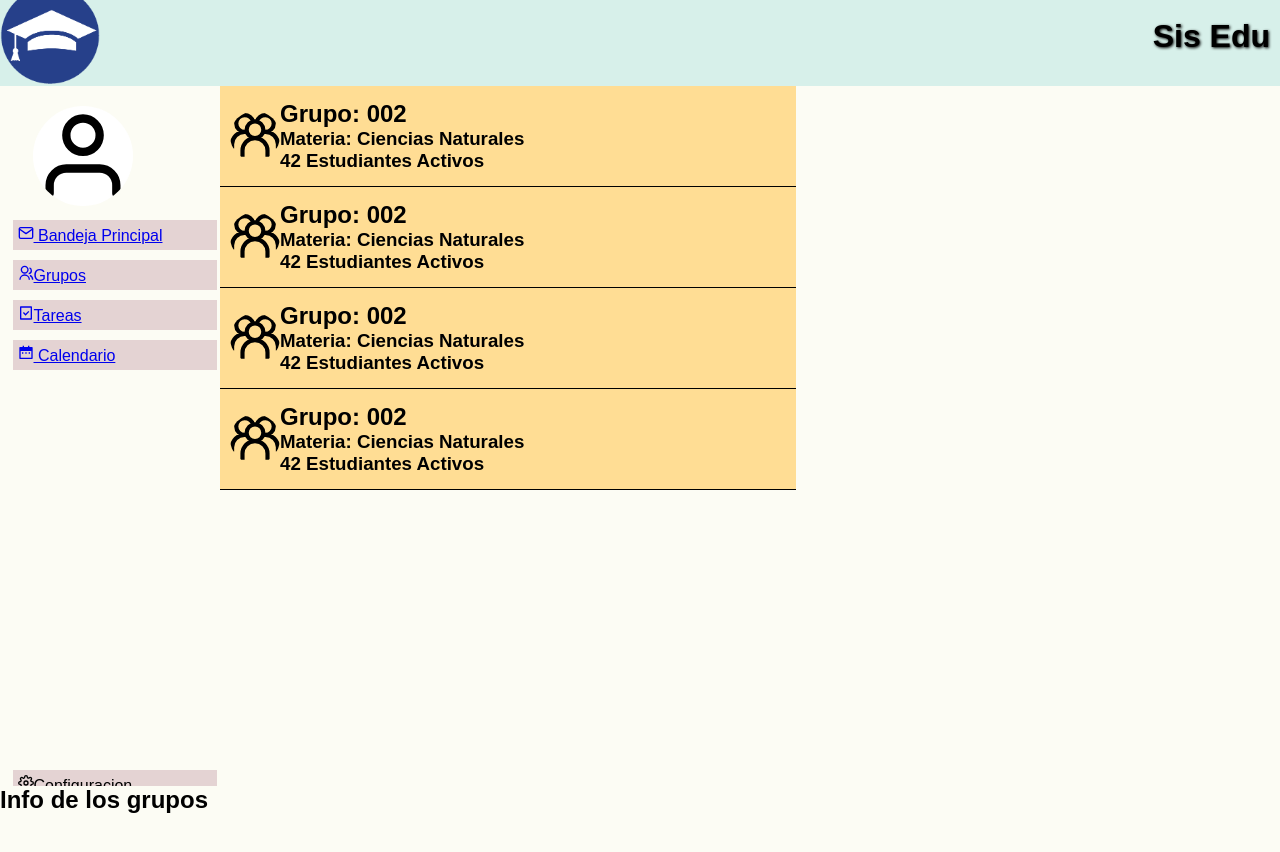
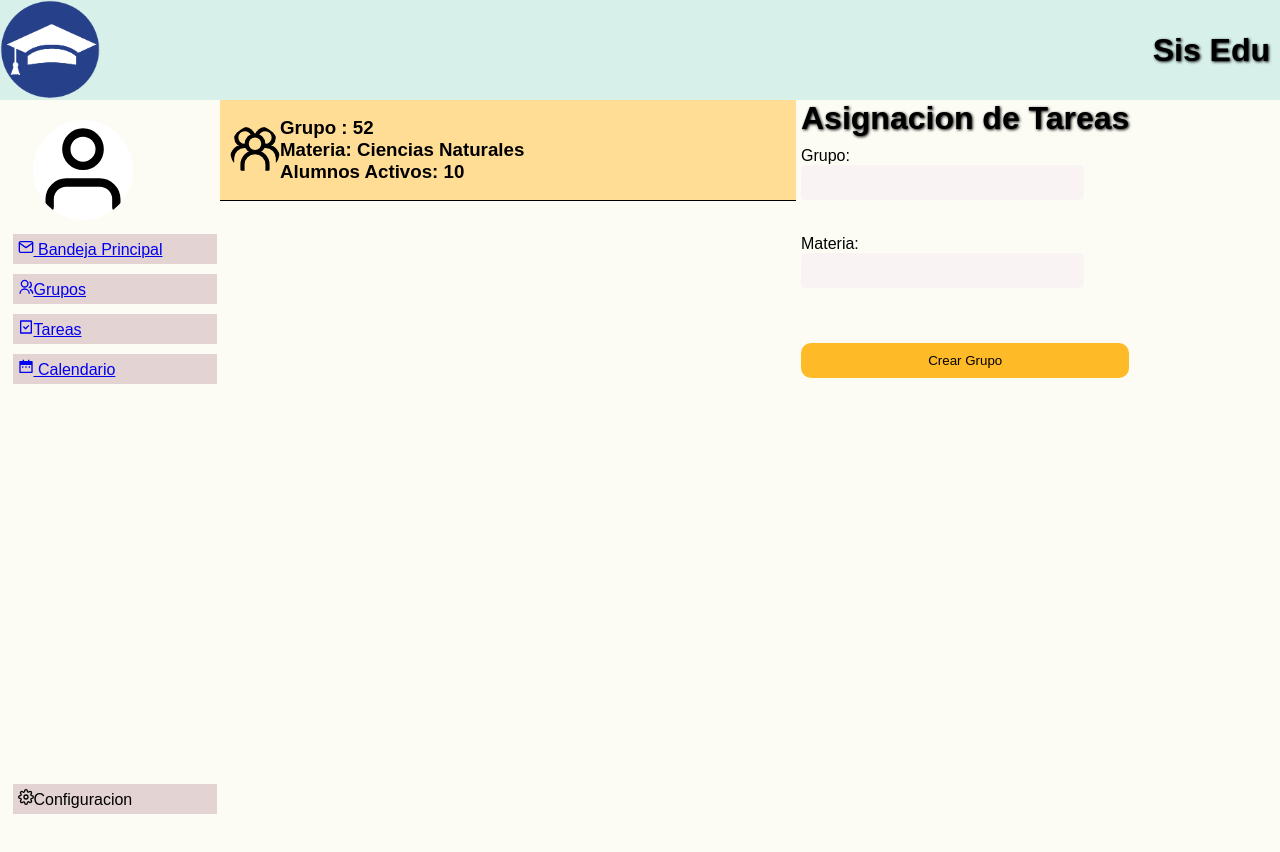
Before and after one commit to rs288/SisEdu, a React (Create React App) app: page /grupos in a window 1280 px wide. Shown: the top 852 px of the page. Built offline with nearby package versions, Linux system fonts and the light colour scheme.

Commit message:
Añade grupos nuevos

```diff
--- a/src/App.js
+++ b/src/App.js
@@ -13,6 +13,7 @@ import Calendar from 'react-calendar';
 import EmailContainer from './components/EmailContainer';
 import {v4 as uuidv4} from 'uuid';
 import TareasContainer from './components/TareasContainer';
+import GroupsContainer from './components/GroupsContainer';
 
 function App() {
 
@@ -44,19 +45,7 @@ function App() {
             </div>
           </Route>
           <Route path = '/grupos'>
-            <div className = "feed-container">
-              <Header/>
-              <Sidebar/>
-              <div className = "general-view">
-                <GroupCard/>
-                <GroupCard/>
-                <GroupCard/>
-                <GroupCard/>
-              </div>
-              <div className = "specific-view">
-                <h2>Info de los grupos</h2>
-              </div>
-            </div>
+            <GroupsContainer/>
           </Route>
           <Route path = '/tareas'>
                <TareasContainer/>
--- /dev/null
+++ b/src/components/AddGroupForm.jsx
@@ -0,0 +1,38 @@
+import React, {useState} from 'react'
+
+function AddGroupForm(props) {
+    const [groupData, setData] = useState({
+        materia: "",
+        grupo : "",
+        alumnosActivos: 0
+    })
+
+    const handleChange = (event) => {
+        setData({
+            ...groupData,
+            [event.target.name] : event.target.value
+        })
+
+    }
+
+    const handleSubmit = (event) => {
+        props.agregarGrupo(groupData);
+        event.preventDefault();
+
+        //LIMPIAR CAMPOS
+
+    }
+
+    return (
+            <form onSubmit = {handleSubmit} className = "tareas-form" >
+                <h1> Asignacion de Tareas</h1>
+                <label>Grupo:</label>
+                <input type = "text" value = {groupData.grupo} name= "grupo" onChange = {handleChange}/>
+                <label>Materia: </label>
+                <input type="text" value = {groupData.materia} name = "materia" onChange = {handleChange}/>
+                <button type = "submit" value = "Submit">Crear Grupo</button>
+            </form>
+    )
+}
+
+export default AddGroupForm
--- a/src/components/GroupCard.jsx
+++ b/src/components/GroupCard.jsx
@@ -3,14 +3,14 @@ import { BiDirections } from 'react-icons/bi'
 import * as GrIcons from 'react-icons/gr'
 import '../styles/Feed.css'
 
-function GroupCard() {
+function GroupCard(props) {
     return (
         <div className = "card">
         <GrIcons.GrGroup className = "card-icon"/>
         <div class= "card-information">
-            <h2>Grupo: 002</h2>
-            <h3>Materia: Ciencias Naturales</h3>
-            <h3>42 Estudiantes Activos</h3>
+            <h3>Grupo : {props.group.grupo}</h3>
+            <h3>Materia: {props.group.materia}</h3>
+            <h3>Alumnos Activos: {props.group.alumnosActivos}</h3>
          </div>
         </div>
     )
--- /dev/null
+++ b/src/components/GroupsContainer.jsx
@@ -0,0 +1,45 @@
+import React, {useState} from 'react'
+import '../styles/App.css'
+import Header from './Header'
+import Sidebar from './Sidebar'
+import {v4 as uuidv4} from 'uuid';
+import GroupCard from './GroupCard';
+import AddGroupForm from './AddGroupForm';
+
+function GroupsContainer() {
+    const groupData = [
+        {id:uuidv4(), grupo: 52, materia: "Ciencias Naturales", alumnosActivos: 10}
+    ]
+
+    const [groups, setGroups] = useState(groupData)
+        //AGREGAR TAREAS NUEVAS
+        const agregarGrupo = (grupo) => {
+            grupo.id = uuidv4();
+            setGroups([
+                ...groups,
+                grupo
+            ])
+
+        }
+    return (
+        <div className = "feed-container">
+            <Header/>
+            <Sidebar/>
+            <div className = "general-view">
+                {
+                    groups.map(group => (
+                        <GroupCard key = {group.id} group = {group} />
+
+                    ))
+                }
+            </div>
+            <div className = "specificView">
+                <AddGroupForm agregarGrupo = {agregarGrupo}/>
+
+            </div>
+
+        </div>
+    )
+}
+
+export default GroupsContainer
--- a/src/components/TareaForm.jsx
+++ b/src/components/TareaForm.jsx
@@ -26,7 +26,7 @@ function TareaForm(props) {
         event.preventDefault();
 
         //LIMPIAR CAMPOS
-        setData(tareaData === "");
+
     }
 
     return (
```
